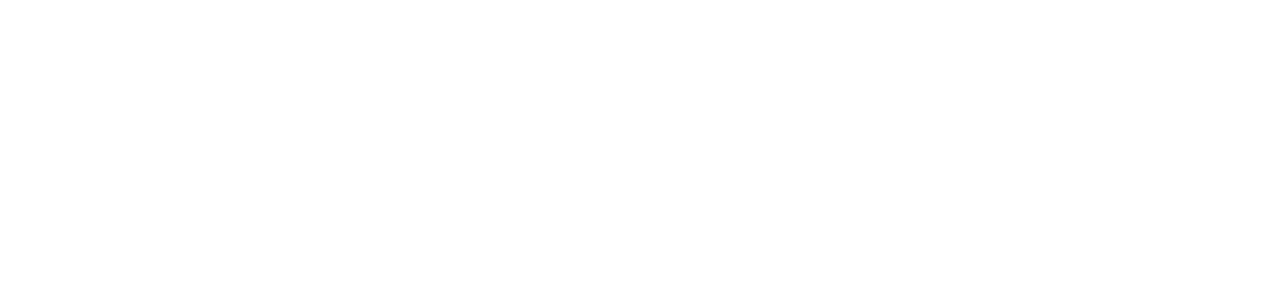
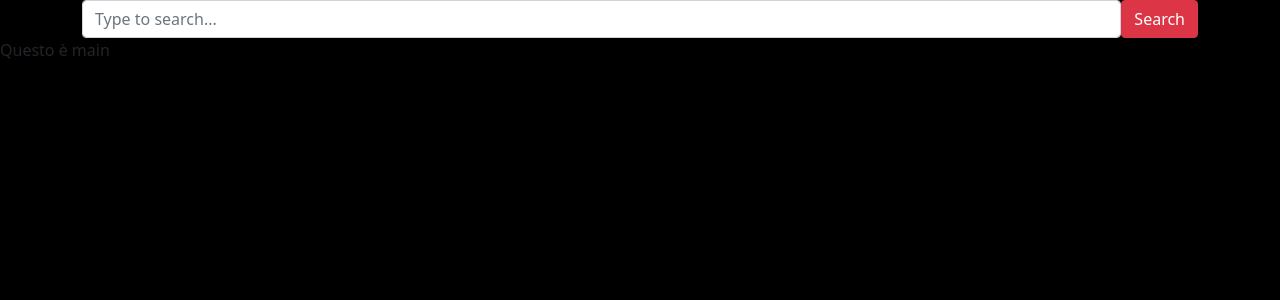
Before and after one commit to tahakyo/vue-boolflix, a Vue app: page / in a window 1280 px wide. Shown: the top 300 px of the page. Built offline with nearby package versions, Linux system fonts and the light colour scheme.

Commit message:
add searchMovies() to filterapi file when search button is clicked

```diff
--- a/package.json
+++ b/package.json
@@ -7,6 +7,8 @@
     "build": "vue-cli-service build"
   },
   "dependencies": {
+    "axios": "^0.27.2",
+    "bootstrap": "^5.1.3",
     "core-js": "^3.8.3",
     "vue": "^2.6.14"
   },
--- a/src/App.vue
+++ b/src/App.vue
@@ -1,17 +1,51 @@
 <template>
   <div id="app">
+    <!-- header -->
+    <header>
+      <AppHeader @userInput="searchMovies($event)" />
+    </header>
+    <!-- header -->
+    <!-- main -->
+    <main>
+      <AppMain />
+    </main>
+    <!-- main -->
   </div>
 </template>
 
 <script>
-
+import AppHeader from "./components/AppHeader.vue";
+import AppMain from "./components/AppMain.vue";
+import axios from "axios";
 export default {
-  name: 'App',
+  name: "App",
   components: {
-  }
-}
+    AppHeader,
+    AppMain,
+  },
+   data() {
+    return {
+      films: [],
+    };
+  },
+  methods: {
+    searchMovies(input) {
+      axios
+      .get("https://api.themoviedb.org/3/search/movie", {
+        params: {
+          api_key: "d79e37bb8a27f3c75678e1bc5adf64dc",
+          query: input,
+        },
+      })
+      .then((resp) => {
+        console.log(resp);
+        this.films = resp.data.results;
+      })
+    }
+  },
+};
 </script>
 
 <style lang="scss">
-
+@import "./components/style/common.scss";
 </style>
--- a/src/components/AppHeader.vue
+++ b/src/components/AppHeader.vue
@@ -0,0 +1,21 @@
+<template>
+  <div class="container d-flex">
+    <label class="form-label"></label>
+    <input v-model="searchInput" class="form-control" placeholder="Type to search..." />
+    <button type="button" class="btn btn-danger" @click="$emit('userInput', searchInput)">Search</button>
+  </div>
+</template>
+
+<script>
+export default {
+  name: "AppHeader",
+  data: function () {
+    return {
+      searchInput: "",
+    };
+  },
+};
+</script>
+
+<style lang="scss" scoped>
+</style>
--- a/src/components/AppMain.vue
+++ b/src/components/AppMain.vue
@@ -0,0 +1,12 @@
+<template>
+  <div>Questo è main</div>
+</template>
+
+<script>
+export default {
+  name: "AppMain",
+};
+</script>
+
+<style lang="scss" scoped>
+</style>
--- /dev/null
+++ b/src/components/style/common.scss
@@ -0,0 +1,5 @@
+@import "~bootstrap/scss/bootstrap.scss";
+
+body {
+  background-color: black;
+}
```
Also changed, not shown: 1 other file (tests, documents, lock files or other folders).
